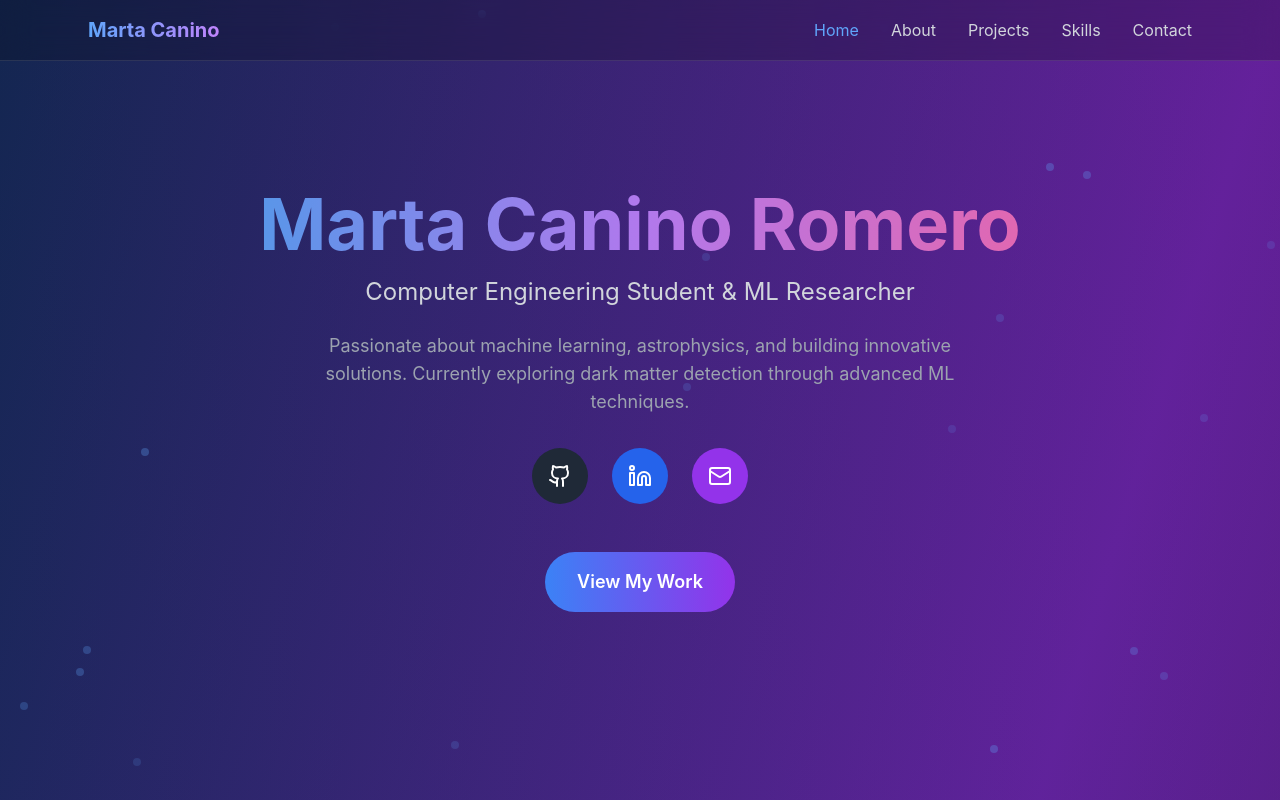
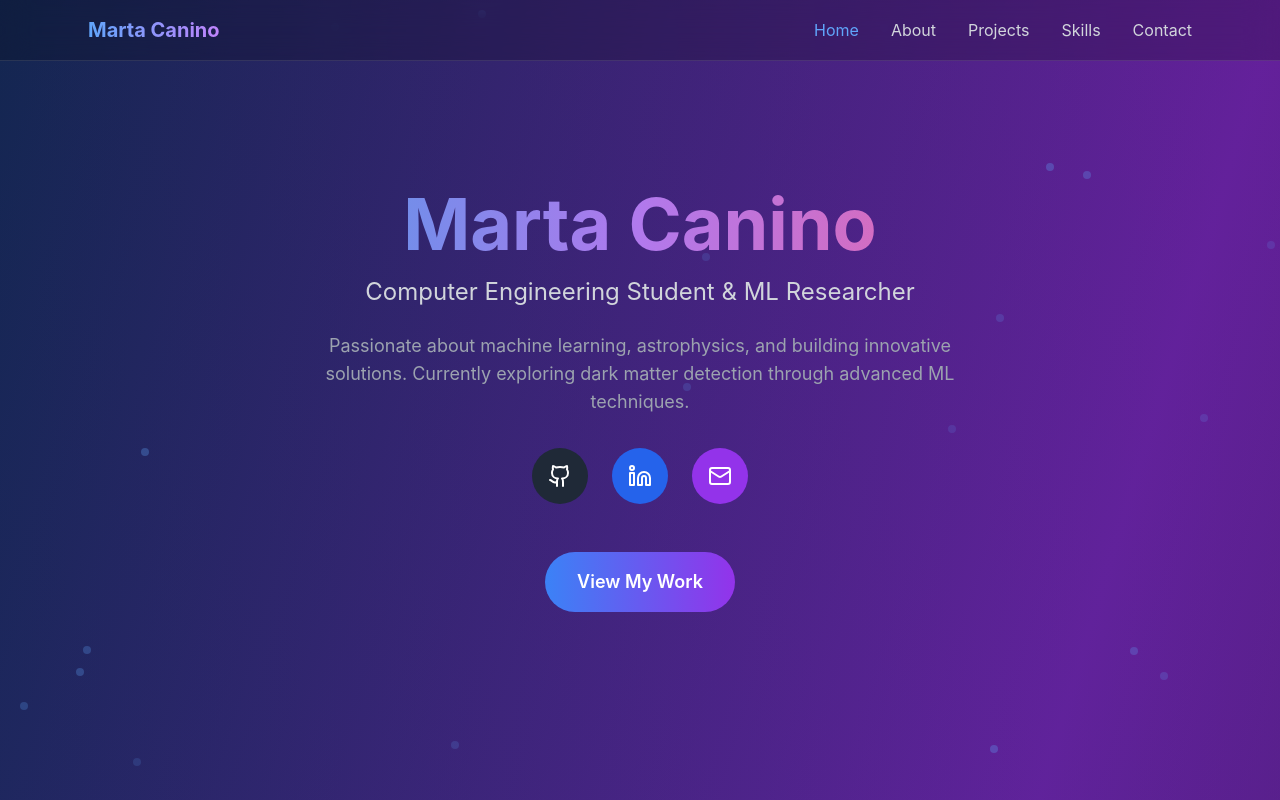
Before and after one commit to martacanirome4/marta-portfolio, a React (Create React App) app: page / in a window 1280 px wide. Shown: the top 800 px of the page. Built offline with nearby package versions, Linux system fonts and the light colour scheme.

Commit message:
Fix consistency in name and mail

```diff
--- a/src/App.js
+++ b/src/App.js
@@ -117,7 +117,7 @@ const Portfolio = () => {
         <div className="text-center z-10 px-6">
           <div className="mb-8">
             <h1 className="text-5xl md:text-7xl font-bold mb-4 bg-gradient-to-r from-blue-400 via-purple-400 to-pink-400 bg-clip-text text-transparent animate-pulse">
-              Marta Canino Romero
+              Marta Canino
             </h1>
             <p className="text-xl md:text-2xl text-gray-300 mb-6">
               Computer Engineering Student & ML Researcher
@@ -322,7 +322,7 @@ const Portfolio = () => {
               <span>LinkedIn</span>
             </a>
             <a
-              href="mailto:martacaninoromero@gmailg.com"
+              href="mailto:martacaninoromero@gmail.com"
               className="flex items-center space-x-3 bg-purple-600 hover:bg-purple-500 px-6 py-4 rounded-xl transition-colors"
             >
               <Mail className="w-6 h-6" />
```
